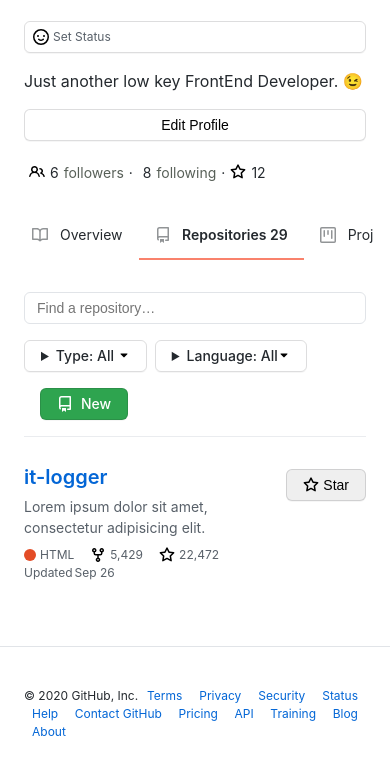
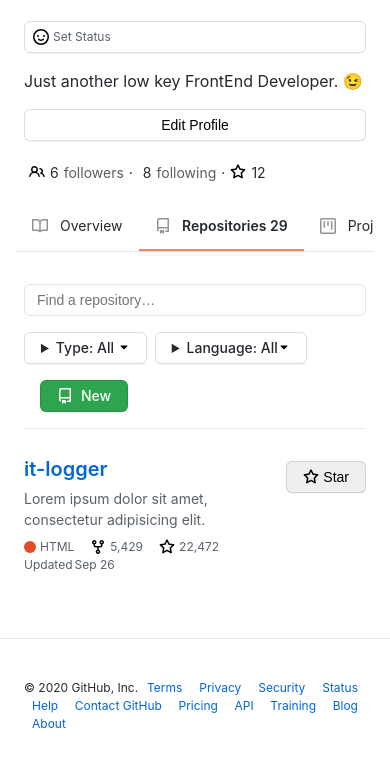
Before and after one commit to Afej/github-repo-clone, a plain HTML site: page index.html in a window 390 px wide. Shown: the part 156-930 px from the top of the page. Drawn offline with Linux system fonts and the light colour scheme; no server answers.

Commit message:
minor ui fixes

```diff
--- a/css/style.scss
+++ b/css/style.scss
@@ -208,7 +208,6 @@ main {
     max-width: 100%;
     height: 3rem;
     margin-top: 1.5rem;
-
     background-color: #fff;
     align-items: center;
     border-bottom: 1px solid #e1e4e8;
@@ -688,7 +687,7 @@ main {
 
       .main-profile-content {
         padding: 0 8px;
-        margin: 0 0 24px;
+        margin: 0;
 
         .profile-wrapper {
           display: flex;
@@ -745,33 +744,18 @@ main {
       }
     }
 
-    .repo-section {
-      margin-top: 16px;
-      padding: 0 8px;
+    header.mobile {
+      display: flex;
+      // grid-template-columns: 1fr;
+      margin-top: 0;
 
-      .repo-header {
-        width: 100%;
-        flex-wrap: wrap;
-        gap: 16px;
-
-        label {
-          width: 100%;
-          margin-right: 0;
-        }
+      nav {
+        position: sticky !important;
+        top: 0;
+        left: 0;
+        overflow-x: auto;
+        margin: 0;
       }
-
-      .repo-list .repo-list-item .repo-info-wrapper {
-        max-width: 70vw;
-      }
-    }
-
-    .mobile {
-      display: flex;
-      position: sticky !important;
-      top: 0;
-      left: 0;
-      overflow-x: auto;
-      margin: 0;
 
       a {
         padding: 8px 16px;
@@ -801,6 +785,26 @@ main {
         }
       }
     }
+
+    .repo-section {
+      margin-top: 16px;
+      padding: 0 8px;
+
+      .repo-header {
+        width: 100%;
+        flex-wrap: wrap;
+        gap: 16px;
+
+        label {
+          width: 100%;
+          margin-right: 0;
+        }
+      }
+
+      .repo-list .repo-list-item .repo-info-wrapper {
+        max-width: 65vw;
+      }
+    }
   }
 
   .footer {
--- a/index.html
+++ b/index.html
@@ -356,8 +356,10 @@
               </ul>
             </div>
           </div>
+        </div>
 
-          <nav class="mobile">
+        <header class="mobile">
+          <nav>
             <a href="#">
               <svg
                 height="16"
@@ -415,8 +417,7 @@
               Packages</a
             >
           </nav>
-        </div>
-
+        </header>
         <!-- repos container -->
         <div class="repo-section">
           <!-- repo search-header -->
--- a/js/main.js
+++ b/js/main.js
@@ -99,7 +99,7 @@ let query = `{
 
 const url = "https://api.github.com/graphql";
 
-const token = "Nzc1MWYxY2RhNDJjMTEyZDQzN2UwZGU0M2Y5N2JkNzM1YWI1MmY3ZA==";
+const token = "NjQxMjEyNjZkNDRmYjQ5ZmIxYWI5ZGJjZDk4YTBjZTZkODE5MjA0Ng==";
 
 fetch(url, {
   method: "POST",
--- a/js/populateUI.js
+++ b/js/populateUI.js
@@ -85,7 +85,9 @@ const setReqData = {
     xlocation.innerText = location;
   },
   setRepoCount(count) {
-    totalRepos.innerText = count;
+    for (let repo of totalRepos) {
+      repo.innerText = count;
+    }
   },
   setRepositories(repositories) {
     let repoHTML = "";
```
Also changed, not shown: css/style.css.
